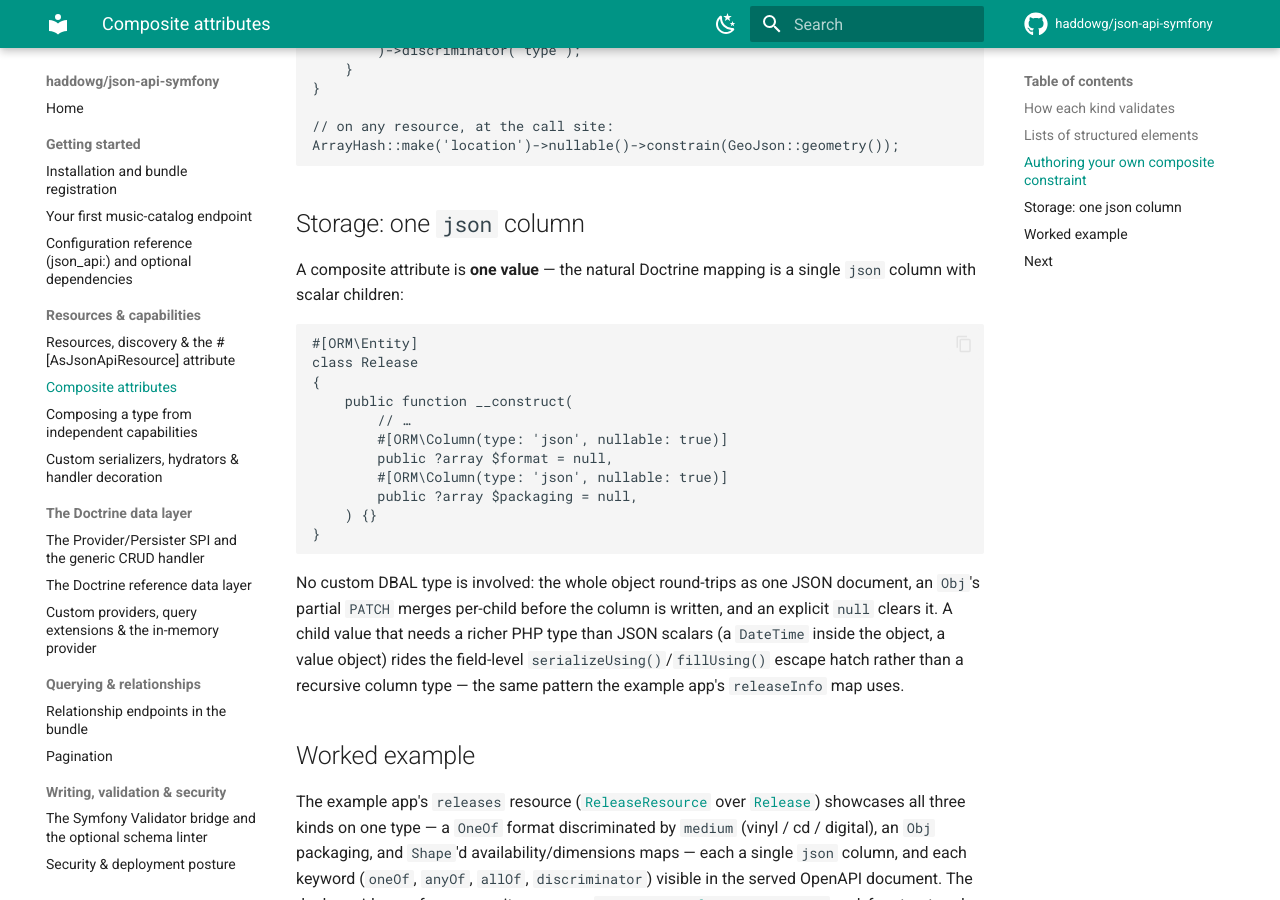
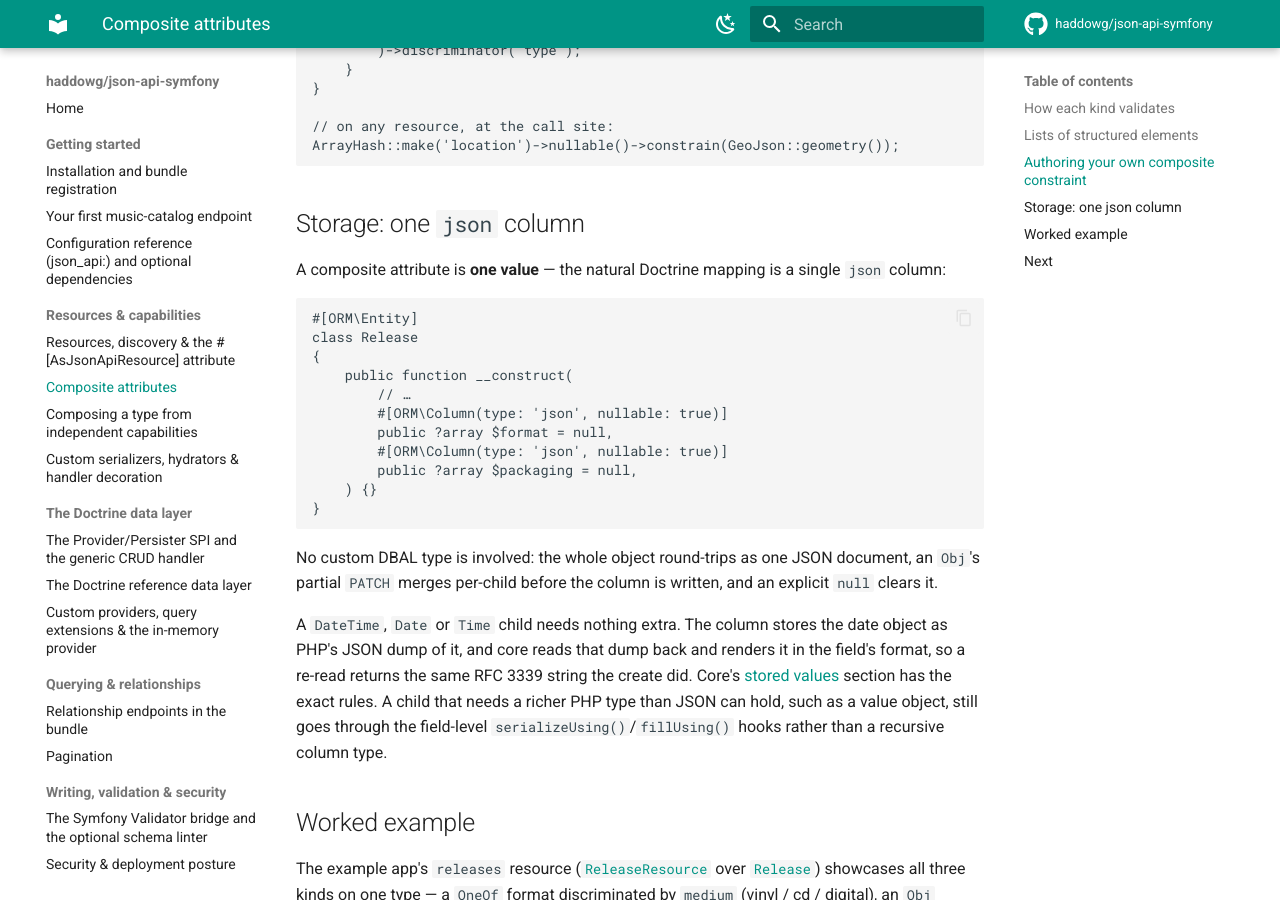
Before and after one commit to haddowg/json-api-symfony, an MkDocs documentation site: the page built from docs/composite-attributes.md, in a window 1280 px wide and 900 px high, scrolled down 2903 px. Built offline with MkDocs 1.6.1 and Material for MkDocs 9.7.7, drawn with Linux system fonts in a browser that asks for light colours; comment, search, counter and statistics services are not loaded.

Commit message:
fix: render json-stored dates inside composite attributes (#286)
## Summary

A DateTime, Date or Time child of an Obj, OneOf or structured ArrayList
element round-tripped fine in memory but not through a Doctrine json
column. The column stores the hydrated date as PHP's JSON dump of it,
and a re-read rendered that dump as a raw object instead of a formatted
string. Core 1.25.1 reads the dump, and ISO 8601 strings that carry an
offset, back in the field's format. This raises the core requirement to
that release.

The composite and structured list conformance witnesses used to leave
dates out of the round trip because of this. They now send a DateTime
child in the heading variant of the OneOf, a new schedule Obj with a
DateTime and a Date child, and a DateTime and Date child on each stop in
the structured list. Each test asserts the create response and a re-read
return the same RFC 3339 strings. The Doctrine variants clear the
identity map before the re-read so the read decodes the column instead
of reusing the managed entity. Against core 1.25.0 the two Doctrine
round-trip tests fail and the in-memory ones pass, which is the bug.

The composite attributes page no longer tells people to reach for
serializeUsing and fillUsing for a date inside an object, and links
core's rules for reading a stored value back.

## Test plan

- [ ] Create a resource with a DateTime child inside an Obj stored in a
json column, then GET it and check the child is an RFC 3339 string

````diff
--- a/composer.json
+++ b/composer.json
@@ -24,7 +24,7 @@
     ],
     "require": {
         "php": "^8.3",
-        "haddowg/json-api": "^1.25.0",
+        "haddowg/json-api": "^1.25.1",
         "nyholm/psr7": "^1.8",
         "psr/http-factory": "^1.0",
         "psr/http-message": "^2.0",
--- a/docs/composite-attributes.md
+++ b/docs/composite-attributes.md
@@ -152,7 +152,7 @@ ArrayHash::make('location')->nullable()->constrain(GeoJson::geometry());
 ## Storage: one `json` column
 
 A composite attribute is **one value** — the natural Doctrine mapping is a single
-`json` column with scalar children:
+`json` column:
 
 ```php
 #[ORM\Entity]
@@ -170,10 +170,16 @@ class Release
 
 No custom DBAL type is involved: the whole object round-trips as one JSON
 document, an `Obj`'s partial `PATCH` merges per-child before the column is
-written, and an explicit `null` clears it. A child value that needs a richer PHP
-type than JSON scalars (a `DateTime` inside the object, a value object) rides the
-field-level `serializeUsing()`/`fillUsing()` escape hatch rather than a recursive
-column type — the same pattern the example app's `releaseInfo` map uses.
+written, and an explicit `null` clears it.
+
+A `DateTime`, `Date` or `Time` child needs nothing extra. The column stores the
+date object as PHP's JSON dump of it, and core reads that dump back and renders
+it in the field's format, so a re-read returns the same RFC 3339 string the
+create did. Core's
+[stored values](https://github.com/haddowg/json-api/blob/main/docs/field-types.md#reading-a-stored-value-back)
+section has the exact rules. A child that needs a richer PHP type than JSON can
+hold, such as a value object, still goes through the field-level
+`serializeUsing()`/`fillUsing()` hooks rather than a recursive column type.
 
 ## Worked example
 
````
Also changed, not shown: 8 other files.
